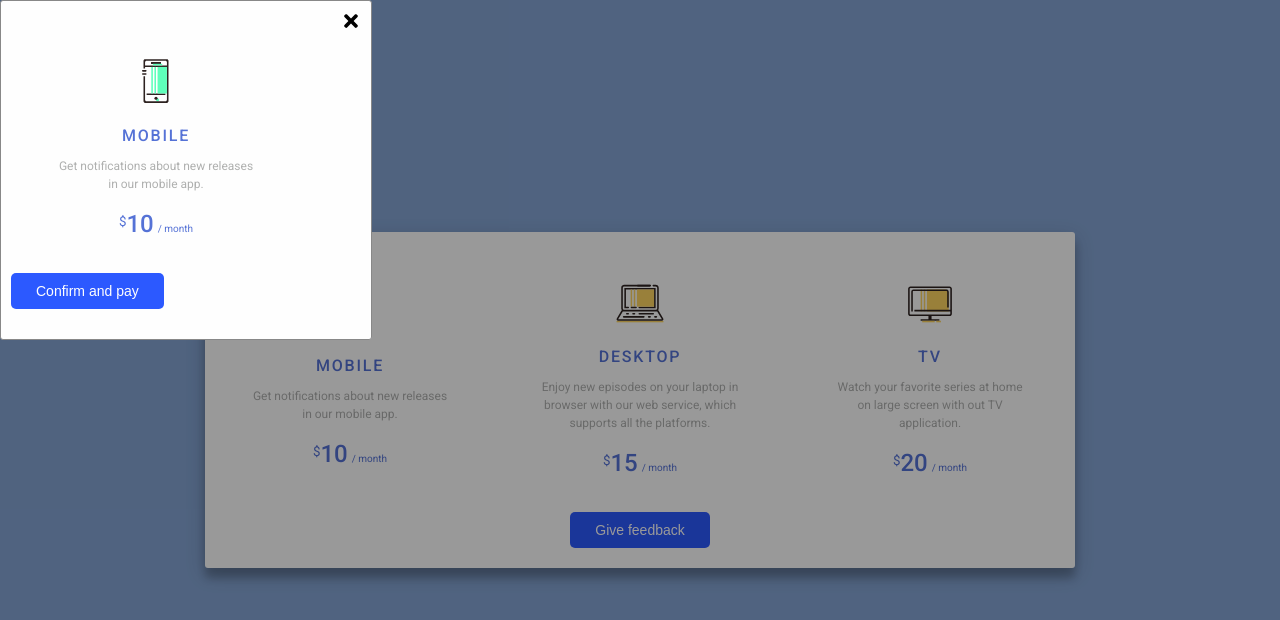
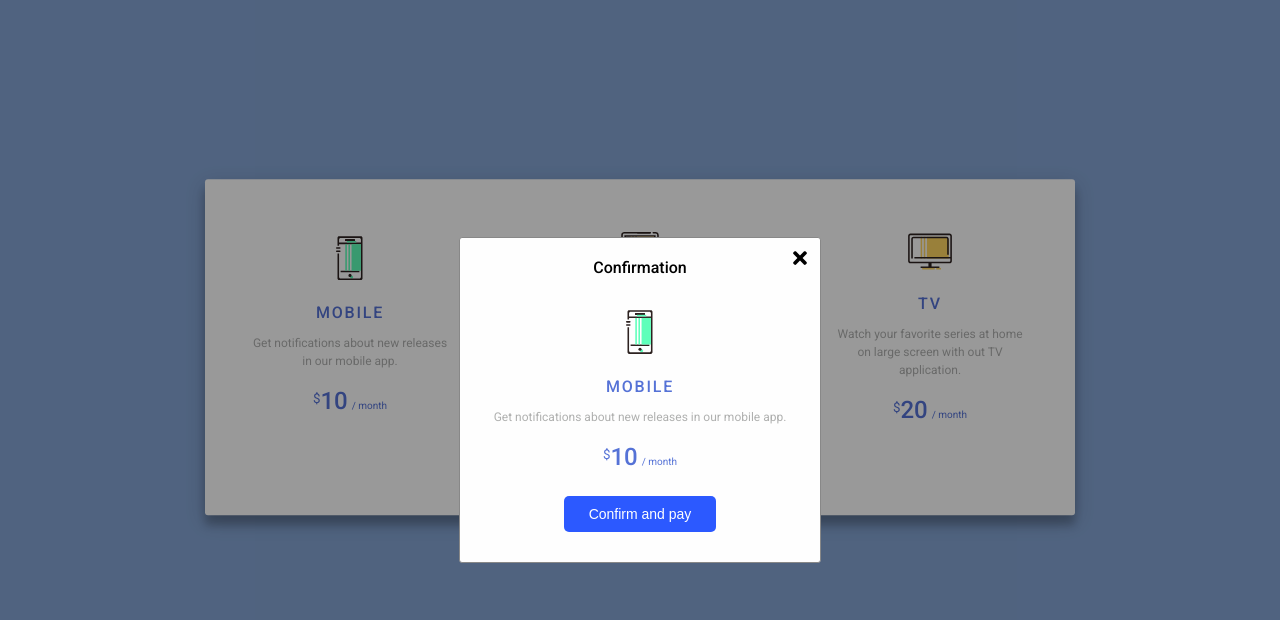
Before and after one commit to islam95/skyeng-task, a plain HTML site: page index.html in a window 1280 px wide. Drawn offline with Linux system fonts and the light colour scheme.

Commit message:
Finish the common design of the page

```diff
--- a/index.html
+++ b/index.html
@@ -12,6 +12,7 @@
     <link rel="stylesheet" href="./styles.css" />
   </head>
   <body>
+    <!-- There are no much comments because all seem straighforward. -->
     <div class="container">
       <div class="tariffs">
         <div class="tariff__item">
@@ -56,10 +57,12 @@
       <button class="btn">Give feedback</button>
     </div>
 
+    <!-- Modal hidden -->
     <div class="modal" id="modal">
       <div class="modal__content">
         <div class="btn-close" id="btn-close"></div>
-        <div class="tariff__item">
+        <div class="modal__tariff">
+          <span class="modal__title">Confirmation</span>
           <div class="tariff__image tariff__image--device"></div>
           <p class="tariff__title text-blue">Mobile</p>
           <p class="tariff__paragraph">
--- a/styles.css
+++ b/styles.css
@@ -12,7 +12,8 @@ body {
 /* Mobile first */
 
 .tariffs,
-.tariff__item {
+.tariff__item,
+.modal__tariff {
   display: flex;
   flex-direction: column;
   justify-content: center;
@@ -129,11 +130,53 @@ body {
 }
 
 .modal__content {
-  width: 350px;
+  position: relative;
+  width: 340px;
   background-color: #fefefe;
+  left: 50%;
+  top: 50%;
+  transform: translate(-50%, -50%);
   padding: 10px;
-  border: 1px solid #888;
+  border: 1px solid #888888;
   border-radius: 3px;
+  text-align: center;
+  /* Animating the modal */
+  -webkit-animation-name: animatetop;
+  -webkit-animation-duration: 0.2s;
+  animation-name: animatetop;
+  animation-duration: 0.2s;
+}
+
+/* Add Animation */
+@-webkit-keyframes animatetop {
+  from {
+    top: -300px;
+    opacity: 0;
+  }
+  to {
+    top: 0;
+    opacity: 1;
+  }
+}
+
+@keyframes animatetop {
+  from {
+    top: -300px;
+    opacity: 0;
+  }
+  to {
+    top: 0;
+    opacity: 1;
+  }
+}
+
+.modal__tariff {
+  margin-left: 20px;
+}
+
+.modal__title {
+  padding: 10px 0px 30px 0px;
+  font-weight: 500;
 }
 
 .closed {
@@ -152,7 +195,7 @@ body {
 /* Screen size > 876px */
 @media screen and (min-width: 876px) {
   .container {
-    transform: translate(-50%, -50%);
+    top: 35%;
   }
   .tariffs {
     flex-direction: row;
```
